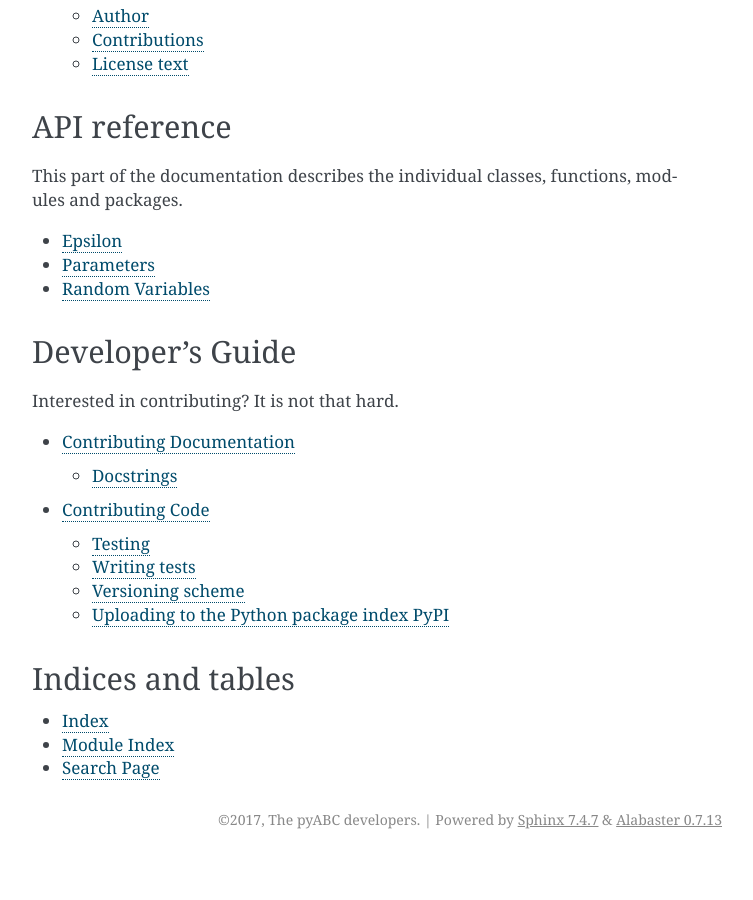
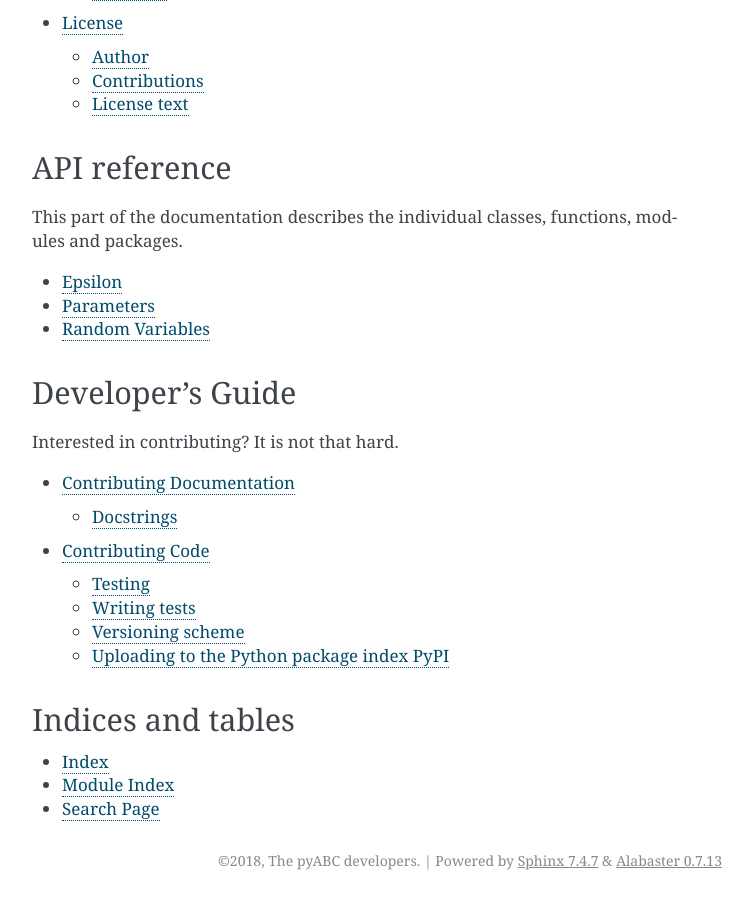
Before and after one commit to ICB-DCM/pyABC, a Sphinx documentation site: the page built from doc/index.rst, in a window 1280 px wide and 900 px high, scrolled down 1660 px. Shown: the whole window, without its empty margins (388-1141 px from the left). Built offline with Sphinx 7.4.7, drawn with Linux system fonts in a browser that asks for light colours; pages that are not in the unit, such as notebooks, are missing from menus; before the commit the page ends 2519 px from its top, so only the background shows below that; some of the changed text lies outside the part shown.

Commit message:
improve doc

```diff
--- a/doc/conf.py
+++ b/doc/conf.py
@@ -56,7 +56,7 @@
 
 # General information about the project.
 project = 'pyABC'
-copyright = '2017, The pyABC developers'
+copyright = '2018, The pyABC developers'
 author = 'The pyABC developers'
 
 # The version info for the project you're documenting, acts as replacement for
--- a/doc/index.rst
+++ b/doc/index.rst
@@ -22,7 +24,7 @@
 It is easy to use and flexibly extensible.
 
 If you're interested in using it, you can cite the preprint available here:
-https://doi.org/10.1101/162552
+https://doi.org/10.1101/162552.
 
 User's Guide
 ------------
--- a/doc/license.rst
+++ b/doc/license.rst
@@ -20,7 +20,7 @@
 
 Dennis Rickert contributed through discussions and code.
 Lukas Sandmeir and Elba Raimundez contributed to the examples.
-
+Yannik Schälte contributed further features and examples.
 
 
 .. _license-text:
```
Also changed, not shown: other parts of doc/index.rst (+3 -1 lines).
